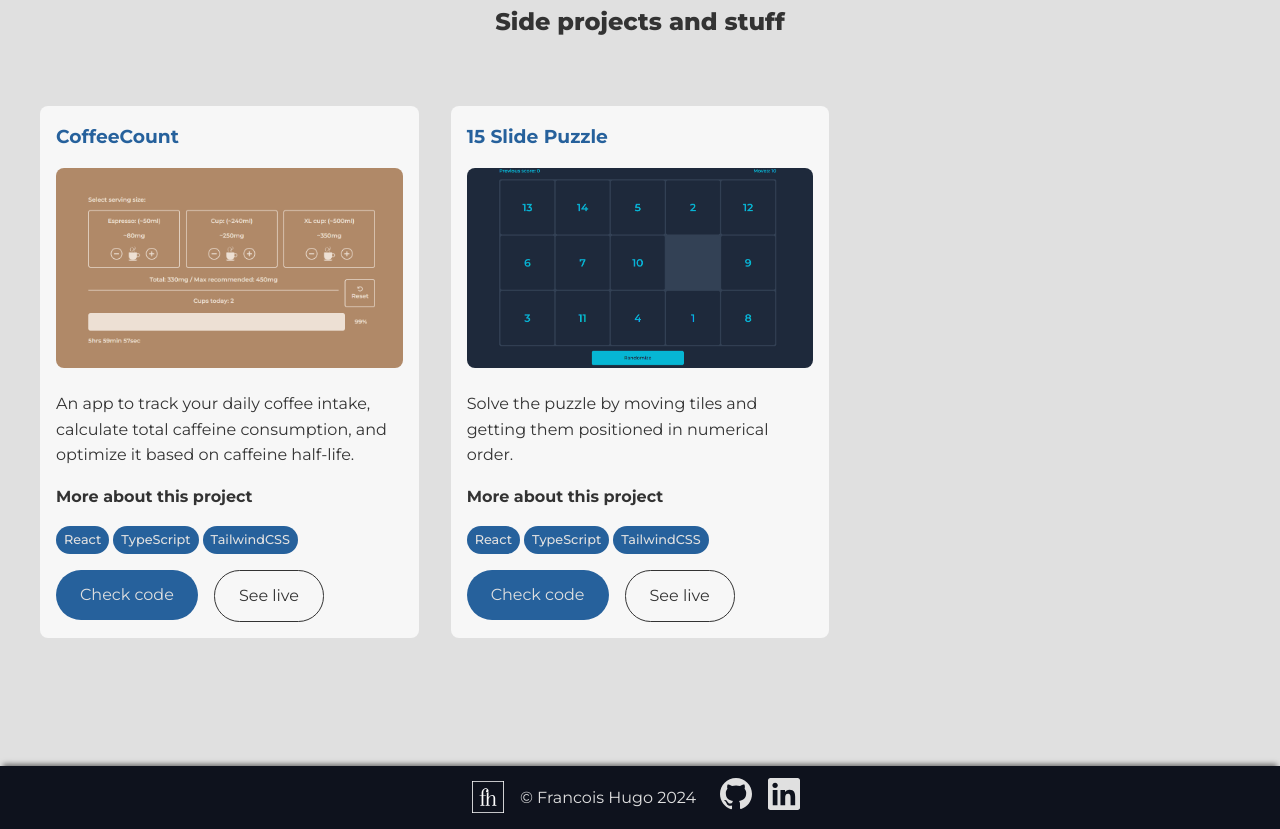
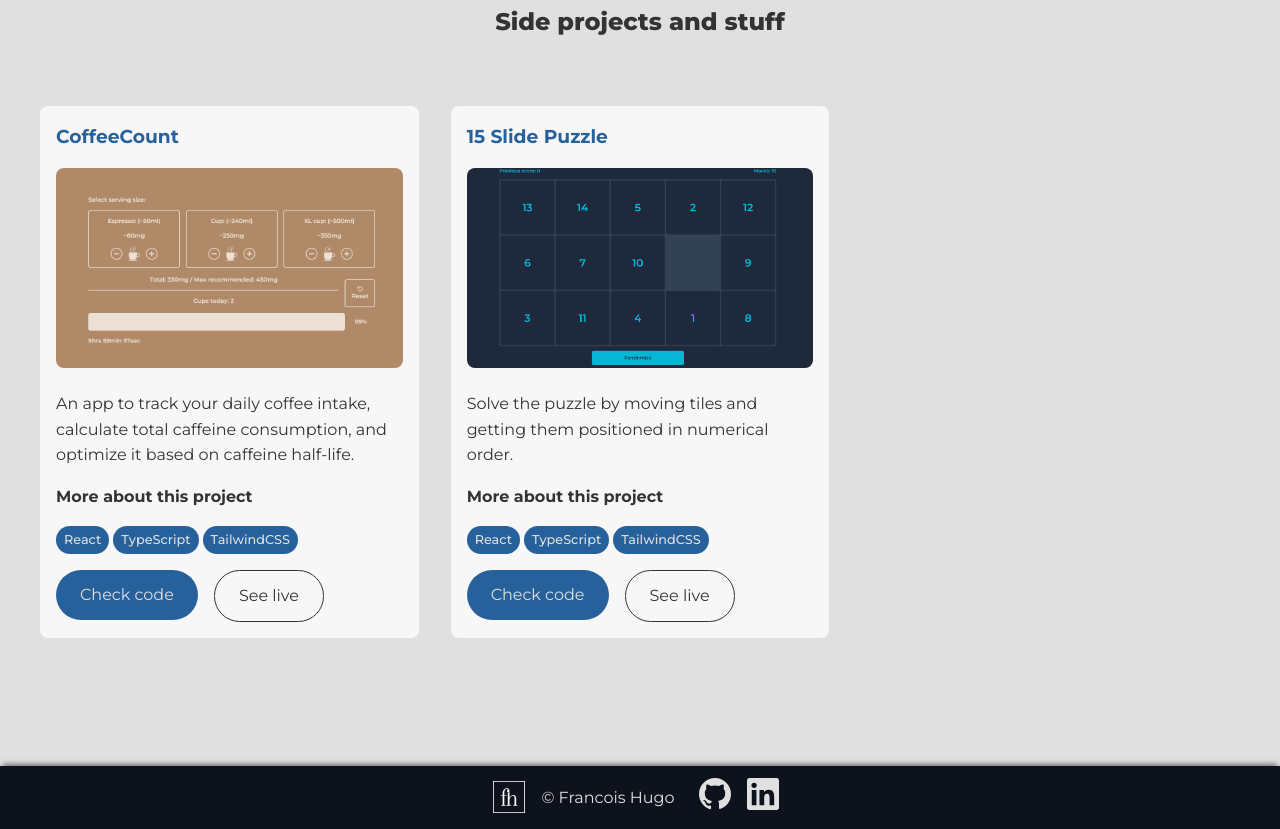
Before and after one commit to frankemon/frankemon.github.io, a website: page index.html in a window 1280 px wide. Shown: the part 2554-3383 px from the top of the page. Drawn offline with Linux system fonts and the light colour scheme.

Commit message:
Update index.html

```diff
--- a/index.html
+++ b/index.html
@@ -449,7 +449,7 @@
                 <img class="scroll-to-top" src="assets/img/logo-white.svg" alt="Website logo" />
             </div>
             <div>
-                <p>&copy; Francois Hugo <span id="copyright">2024</p>
+                <p>&copy; Francois Hugo <span id="copyright"></p>
             </div>
             <nav>
                 <ul>
```
